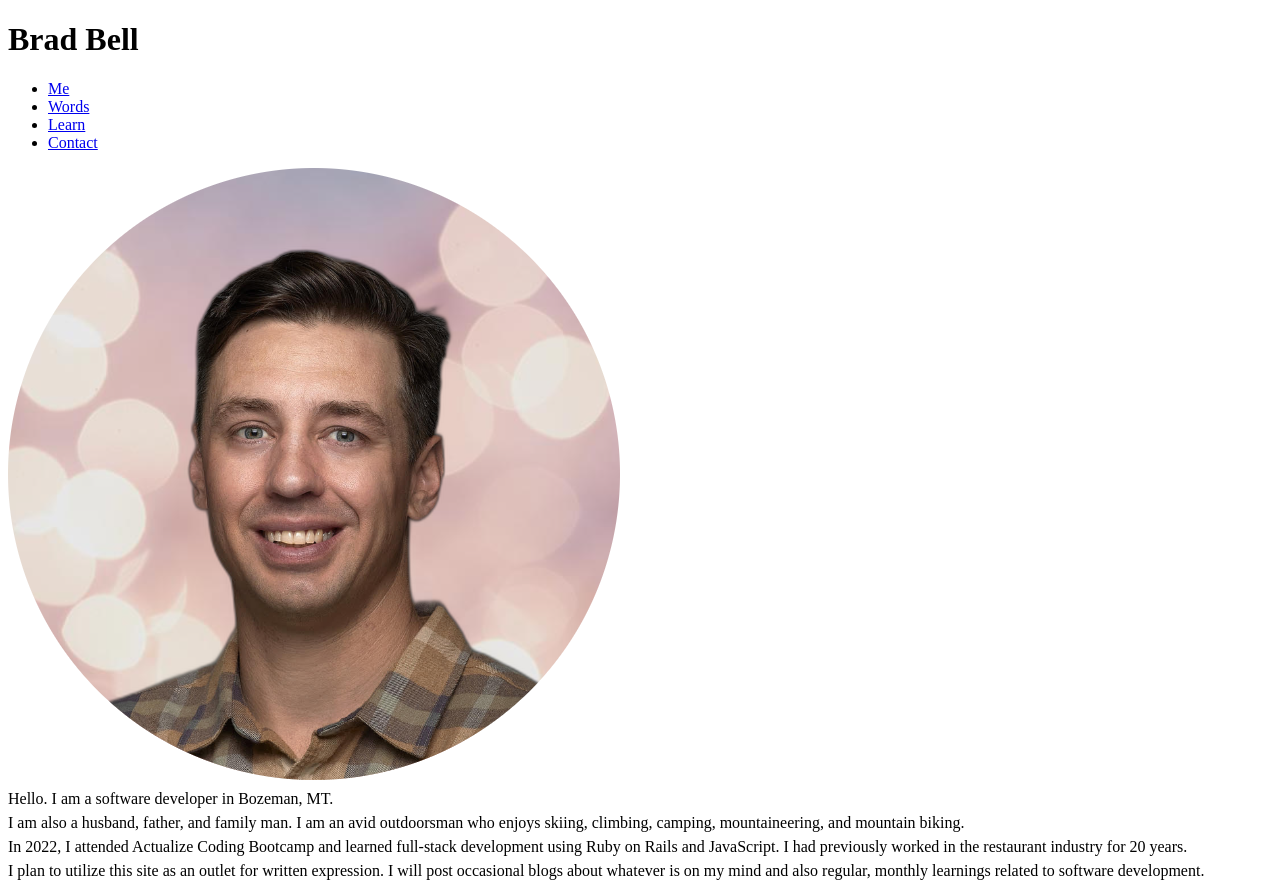
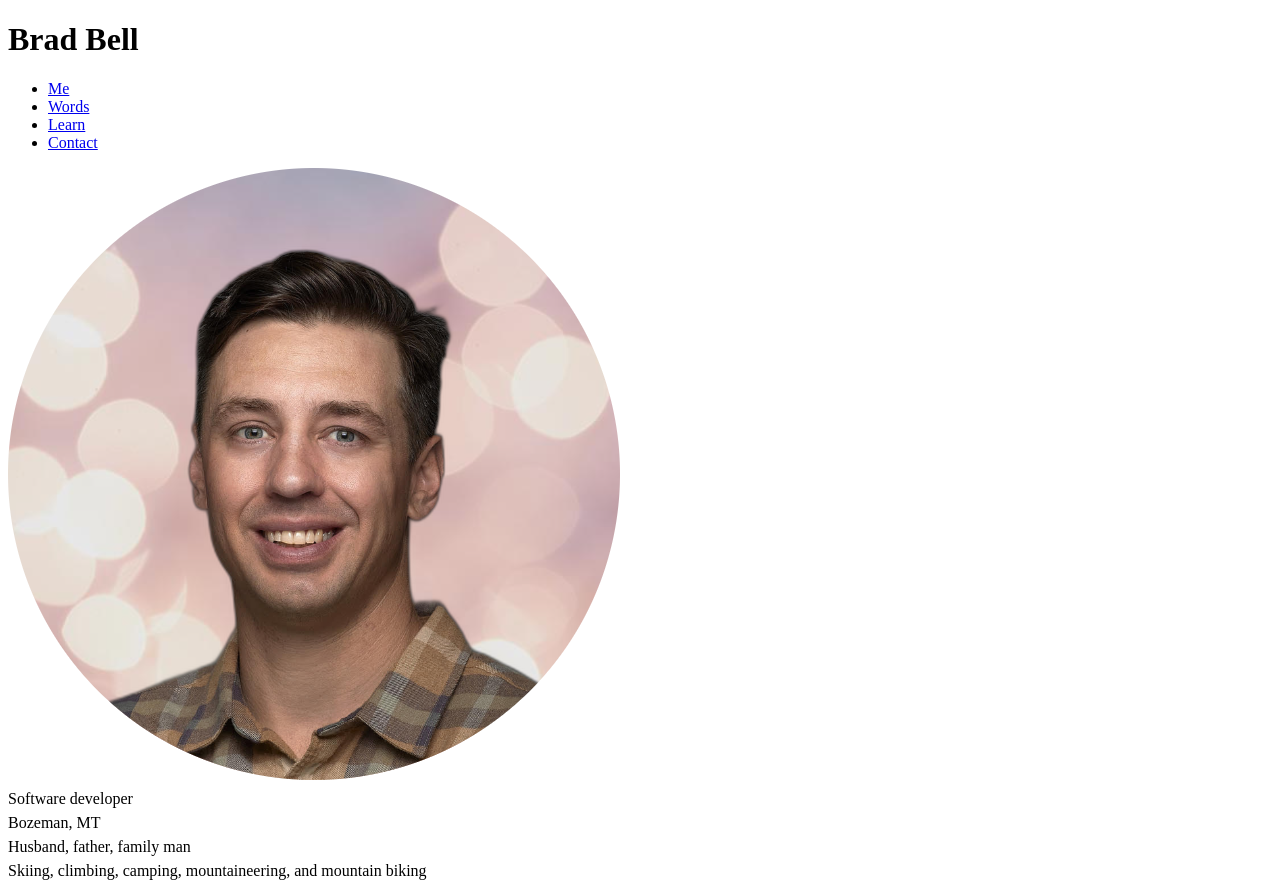
Before and after one commit to brad-bb-bell/bb-site, a Vue app: page / in a window 1280 px wide. Built offline with nearby package versions, Linux system fonts and the light colour scheme; the HTML template or start-up script is replaced by a standard one.

Commit message:
updates me page

```diff
--- a/src/views/Me.vue
+++ b/src/views/Me.vue
@@ -1,21 +1,11 @@
 <template>
   <main class="py-6 text-purple-100">
     <img src="/headshot.png" alt="Brad Bell" class="rounded-full h-64 w-64 mx-auto mb-8" />
-    <section class="leading-8 mx-6 text-lg">
-      <p>Hello. I am a software developer in Bozeman, MT.</p>
-      <p>
-        I am also a husband, father, and family man. I am an avid outdoorsman who enjoys skiing,
-        climbing, camping, mountaineering, and mountain biking.
-      </p>
-      <p>
-        In 2022, I attended Actualize Coding Bootcamp and learned full-stack development using Ruby
-        on Rails and JavaScript. I had previously worked in the restaurant industry for 20 years.
-      </p>
-      <p>
-        I plan to utilize this site as an outlet for written expression. I will post occasional
-        blogs about whatever is on my mind and also regular, monthly learnings related to software
-        development.
-      </p>
+    <section class="leading-8 mx-6 text-lg text-center">
+      <p>Software developer</p>
+      <p>Bozeman, MT</p>
+      <p>Husband, father, family man</p>
+      <p>Skiing, climbing, camping, mountaineering, and mountain biking</p>
     </section>
   </main>
 </template>
```
